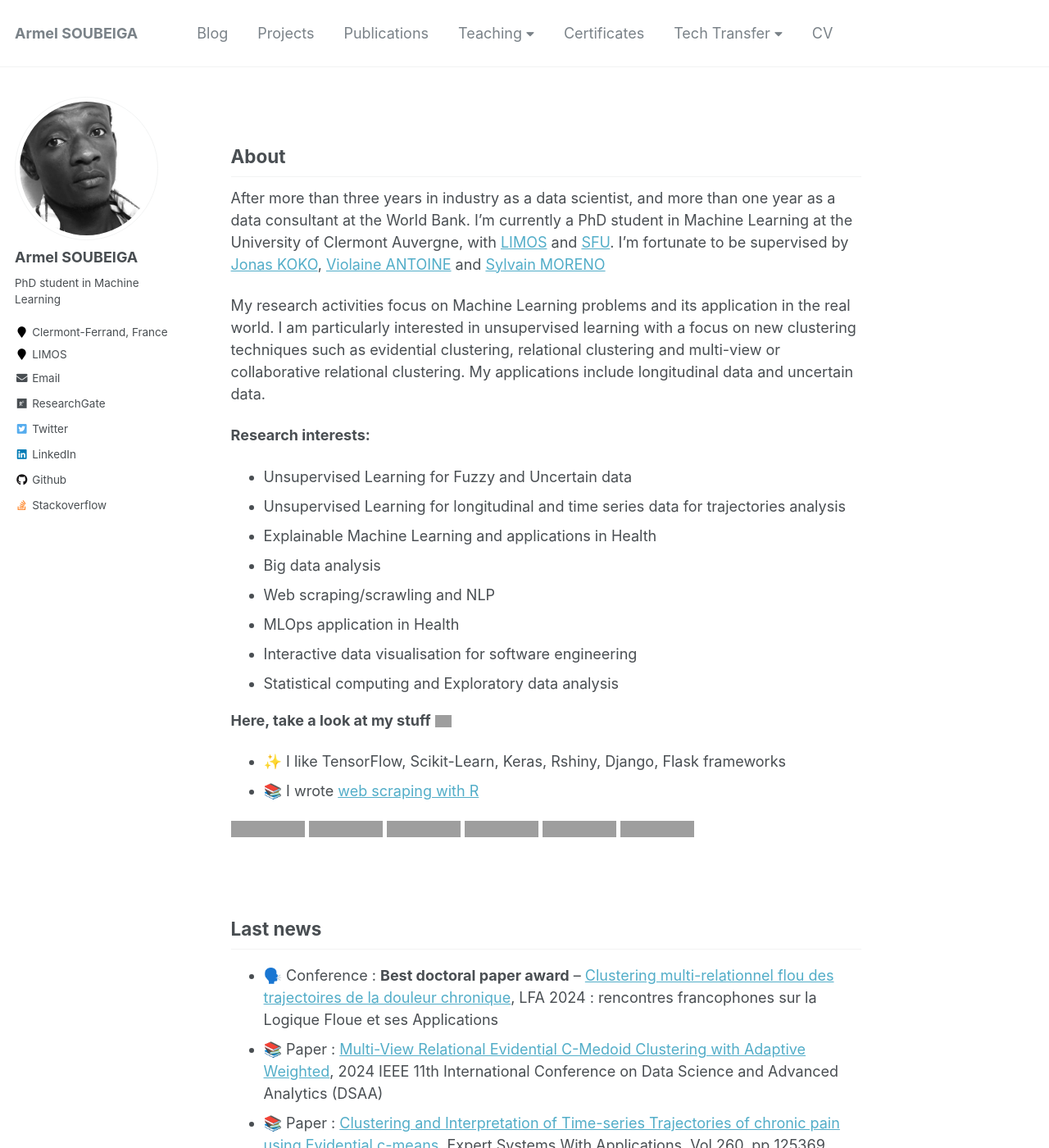
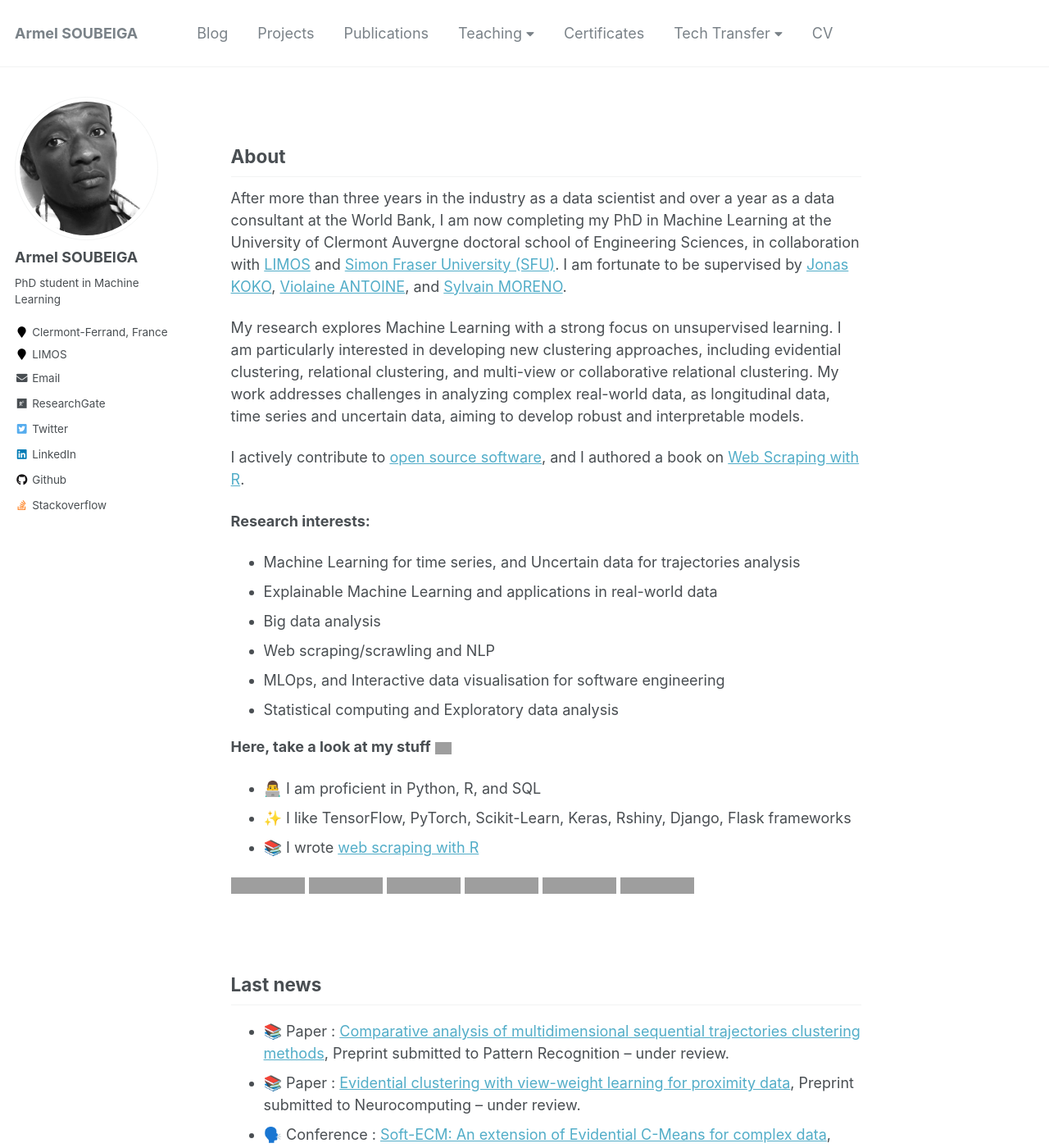
Before and after one commit to armelsoubeiga/armelsoubeiga.github.io, a Jekyll site: the page built from _pages/about.md, in a window 1280 px wide and 1400 px high, cut to the strip 0-1400 px from the top of the window. Shown: the whole strip at 82% size. Built offline with Jekyll 4.4.1, drawn with Linux system fonts in a browser that asks for light colours; grey boxes are pictures that could not be loaded.

Commit message:
Update about.md

```diff
--- a/_pages/about.md
+++ b/_pages/about.md
@@ -10,25 +10,26 @@ redirect_from:
 
 About
 ------
-After more than three years in industry as a data scientist, and more than one year as a data consultant at the World Bank. I'm currently a PhD student in Machine Learning at the University of Clermont Auvergne, with [LIMOS](https://limos.fr/) and [SFU](https://www.sfu.ca/). I'm fortunate to be supervised by [Jonas KOKO](https://perso.isima.fr/~jokoko/), [ Violaine ANTOINE](https://perso.isima.fr/~viantoin/) and [Sylvain MORENO](https://www.digitalhealthcircle.ca/)
+After more than three years in the industry as a data scientist and over a year as a data consultant at the World Bank, I am now completing my PhD in Machine Learning at the University of Clermont Auvergne doctoral school of Engineering Sciences, in collaboration with [LIMOS](https://limos.fr/) and [Simon Fraser University (SFU)](https://www.sfu.ca/). I am fortunate to be supervised by [Jonas KOKO](https://perso.isima.fr/~jokoko/), [Violaine ANTOINE](https://perso.isima.fr/~viantoin/), and [Sylvain MORENO](https://www.digitalhealthcircle.ca/).
 
-My research activities focus on Machine Learning problems and its application in the real world. I am particularly interested in unsupervised learning with a focus on new clustering techniques such as evidential clustering, relational clustering and multi-view or collaborative relational clustering. My applications include longitudinal data and uncertain data.
+My research explores Machine Learning with a strong focus on unsupervised learning. I am particularly interested in developing new clustering approaches, including evidential clustering, relational clustering, and multi-view or collaborative relational clustering. My work addresses challenges in analyzing complex real-world data, as longitudinal data, time series and uncertain data, aiming to develop robust and interpretable models.
+
+I actively contribute to [open source software](https://armelsoubeiga.github.io/talks/), and I authored a book on [Web Scraping with R](https://www.amazon.fr/dp/B0B6XGTXKP).
 
 **Research interests:**
 
-- Unsupervised Learning for Fuzzy and Uncertain data
-- Unsupervised Learning for longitudinal and time series data for trajectories analysis
-- Explainable Machine Learning and applications in Health
+- Machine Learning for time series, and Uncertain data for trajectories analysis
+- Explainable Machine Learning and applications in real-world data
 - Big data analysis
 - Web scraping/scrawling and NLP
-- MLOps application in Health
-- Interactive data visualisation for software engineering
+- MLOps, and Interactive data visualisation for software engineering
 - Statistical computing and Exploratory data analysis
 
 **Here, take a look at my stuff**  <img src="https://raw.githubusercontent.com/aemmadi/aemmadi/master/wave.gif" width="20px">
 
-- ✨ I like TensorFlow, Scikit-Learn, Keras, Rshiny, Django, Flask frameworks
-- 📚  I wrote [web scraping with R](https://www.amazon.fr/dp/B0B6XGTXKP)
+- 👨‍💻 I am proficient in Python, R, and SQL
+- ✨ I like TensorFlow, PyTorch, Scikit-Learn, Keras, Rshiny, Django, Flask frameworks
+- 📚 I wrote [web scraping with R](https://www.amazon.fr/dp/B0B6XGTXKP)
 
 [![Python](https://img.shields.io/badge/-programming-black?style=flat-square&logo=python&link=https://github.com/armelsoubeiga)](https://github.com/armelsoubeiga)
 [![R](https://img.shields.io/badge/-programming-black?style=flat-square&logo=r&link=https://github.com/armelsoubeiga)](https://github.com/armelsoubeiga)
@@ -41,6 +42,9 @@ My research activities focus on Machine Learning problems and its application in
 
 **Last news**
 ------
+- 📚 Paper : [Comparative analysis of multidimensional sequential trajectories clustering methods](), Preprint submitted to Pattern Recognition -- under review.
+- 📚 Paper : [Evidential clustering with view-weight learning for proximity data](), Preprint submitted to Neurocomputing -- under review.
+- 🗣️ Conference : [Soft-ECM: An extension of Evidential C-Means for complex data](), submitted to FUZZ-IEEE, 2025.
 - 🗣️ Conference : **Best doctoral paper award** -- [Clustering multi-relationnel flou des trajectoires de la douleur chronique](https://armelsoubeiga.github.io/publications/2024-11-07-lfa2024), LFA 2024 : rencontres francophones sur la Logique Floue et ses Applications
 - 📚 Paper : [Multi-View Relational Evidential C-Medoid Clustering with Adaptive Weighted](https://armelsoubeiga.github.io/publications/2024-10-06-Multi-View-Relational-Evidential-C-Medoid-Clustering-with-Adaptive-Weighted), 2024 IEEE 11th International Conference on Data Science and Advanced Analytics (DSAA)
 - 📚 Paper : [Clustering and Interpretation of Time-series Trajectories of chronic pain using Evidential c-means](https://armelsoubeiga.github.io/publications/2024-09-20-Clustering-and-Interpretation-of-Time-series-rajectories-journalversion), Expert Systems With Applications, Vol 260, pp 125369, 2025
```
